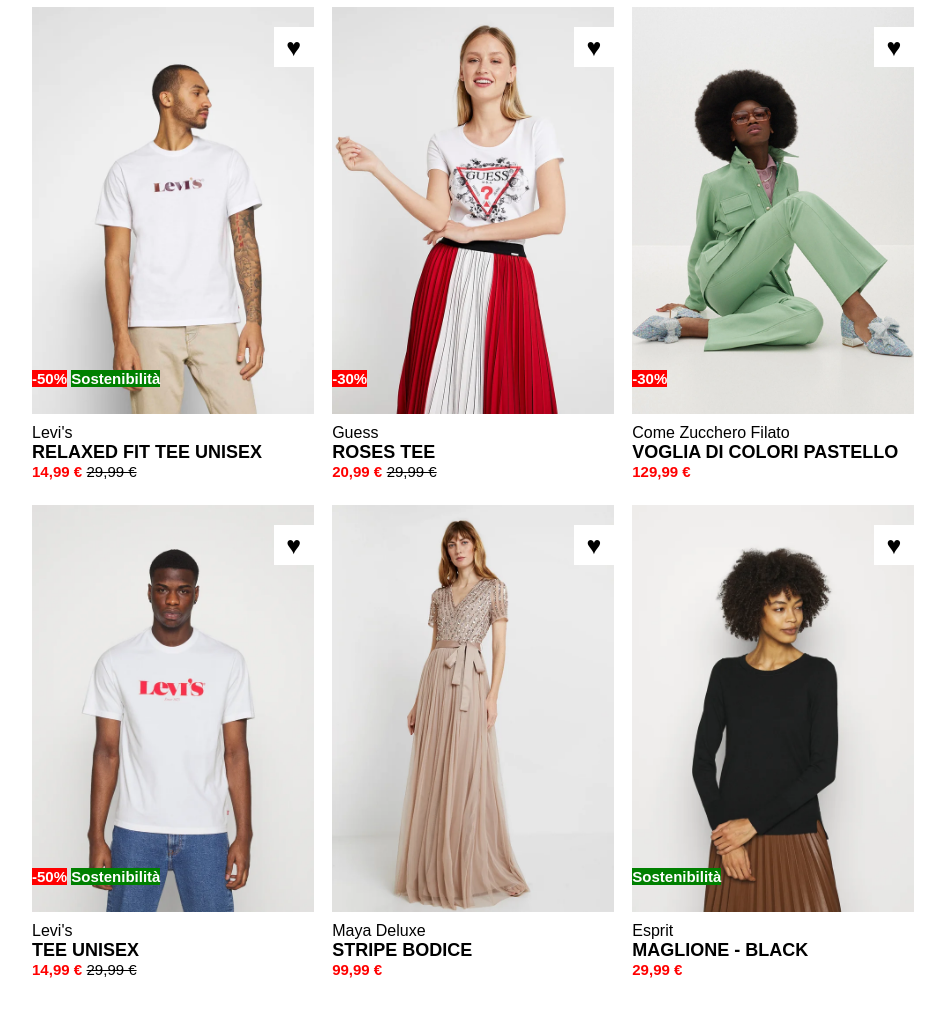
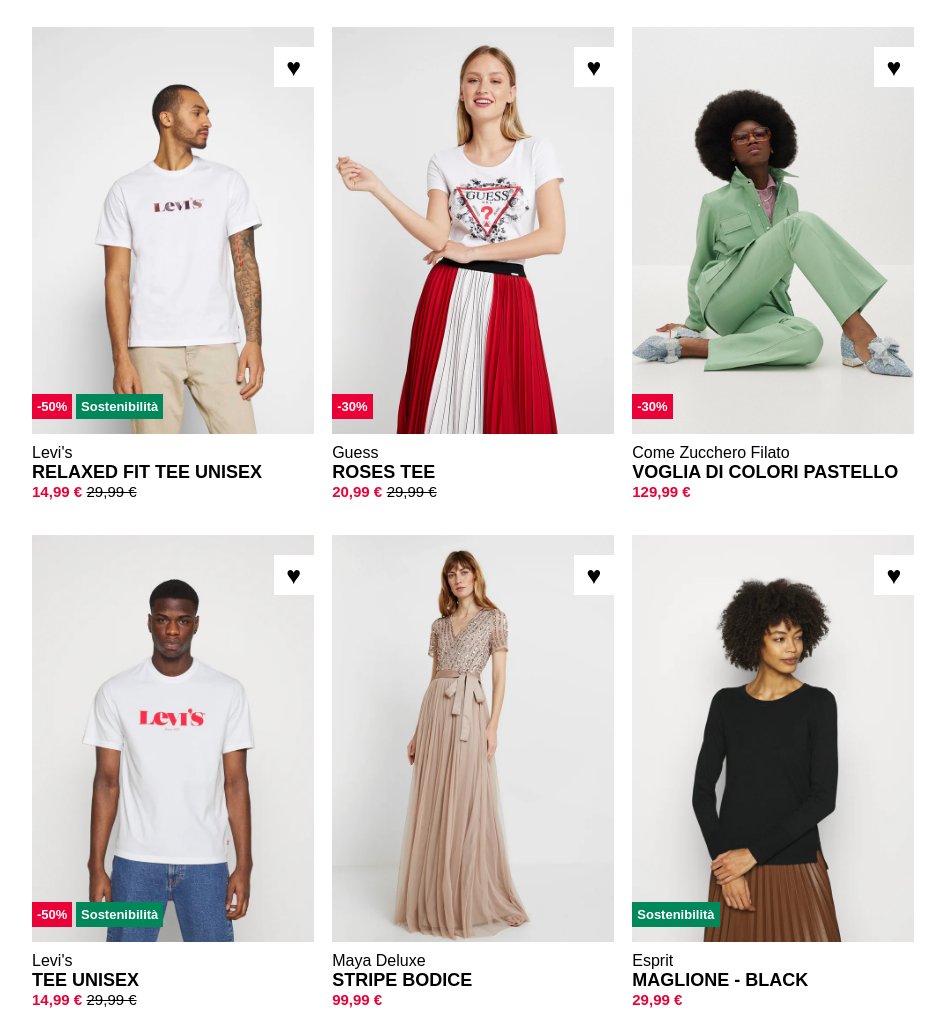
Before and after one commit to MatteoRuggieri2/html-css-boolando, a plain HTML site: page index.html in a window 1280 px wide. Shown: the whole page, without its empty margins (167-1112 px from the left). Before the commit the page ends 996 px from the top, so only its background shows below. Drawn offline with Linux system fonts and the light colour scheme.

Commit message:
Aggiornato row-padding, colori e aggiunto commenti

```diff
--- a/css/style.css
+++ b/css/style.css
@@ -24,6 +24,7 @@ img{
 .row{
     width: 100%;
     text-align: center;
+    margin: 20px 0;
 }
 
 .card{
@@ -46,6 +47,7 @@ img{
     top: 0;
 }
 
+/*Heart*/
 .heart{
     height: 40px;
     width: 40px;
@@ -62,19 +64,21 @@ img{
     cursor: pointer;
 }
 
+/*Tag*/
 .discount{
-    background-color: red;
+    background-color: #eb0037;
+    padding: 5px;
 }
 
 .eco-green{
-    background-color: green;
+    background-color: #00875a;
+    padding: 5px;
 }
 
 .info{
     color: white;
-    font-size: 15px;
+    font-size: 13px;
     font-weight: bold;
-    line-height: 30px;
     position: absolute;
     bottom: 20px;
     left: 0;
@@ -82,7 +86,7 @@ img{
 
 .text-container{
     text-align: left;
-    padding: 10px 0;
+    padding-top: 10px;
 }
 
 /* Brand */
@@ -97,7 +101,7 @@ div.text-container h3{
 }
 
 .price{
-    color: red;
+    color: #eb0037;
     font-size: 15px;
     font-weight: bold;
 }
```
